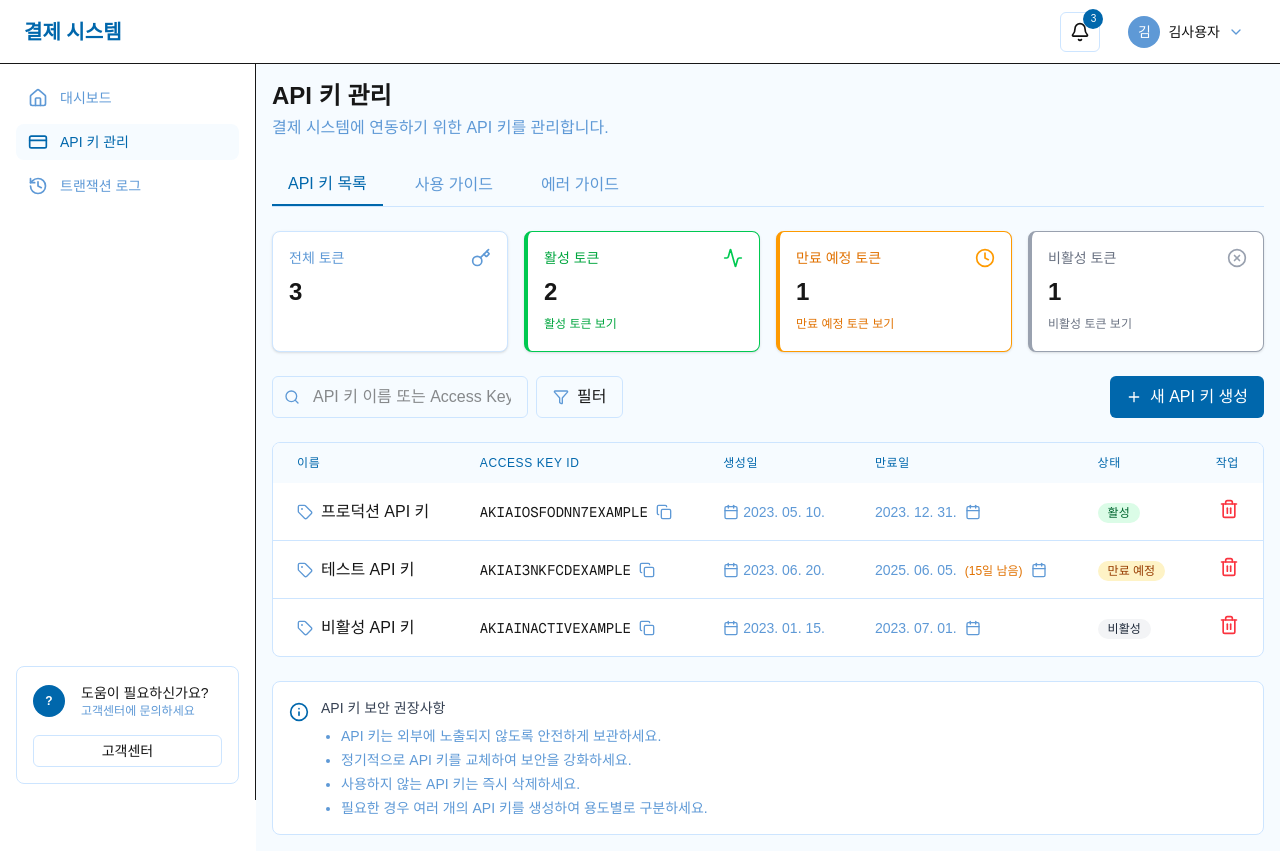
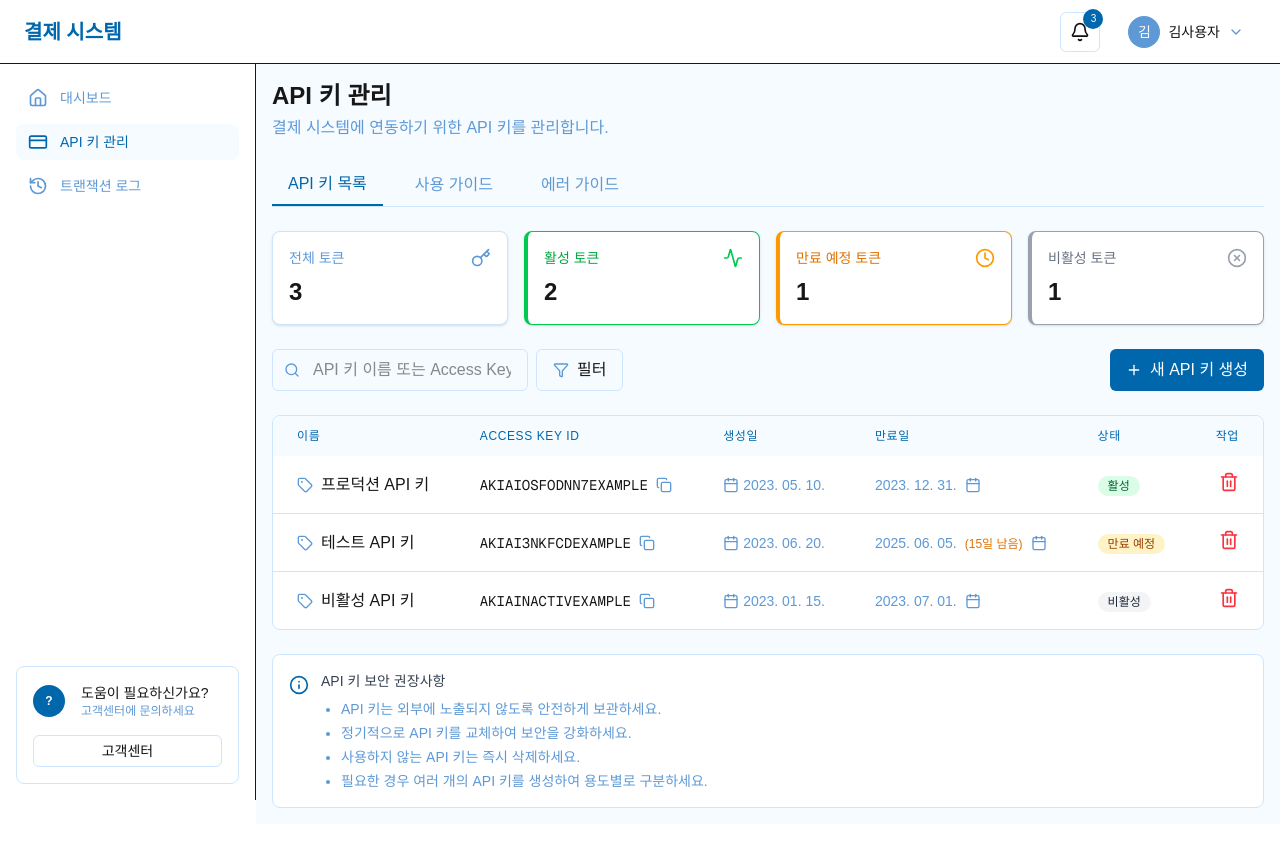
Before and after one commit to WON-Q/pg-client, a Next.js app: page /user/dashboard/api-keys in a window 1280 px wide. After the commit the page ends 824 px from the top, so only its background shows below. Built offline with nearby package versions, Linux system fonts and the light colour scheme.

Commit message:
update: 필터 수정

```diff
--- a/app/(dashboard)/user/dashboard/api-keys/components/ApiKeysList.tsx
+++ b/app/(dashboard)/user/dashboard/api-keys/components/ApiKeysList.tsx
@@ -310,12 +310,6 @@ export default function ApiKeysList() {
             <Activity className="h-5 w-5 text-green-500" />
           </div>
           <p className="text-2xl font-bold mt-2">{tokenStats.active}</p>
-          <button
-            className="text-xs text-green-600 hover:underline mt-2"
-            onClick={() => toggleStatusFilter("active")}
-          >
-            활성 토큰 보기
-          </button>
         </div>
 
         <div className="bg-white p-4 rounded-lg border-l-4 border border-amber-500 shadow-sm">
@@ -324,12 +318,6 @@ export default function ApiKeysList() {
             <Clock className="h-5 w-5 text-amber-500" />
           </div>
           <p className="text-2xl font-bold mt-2">{tokenStats.expiring}</p>
-          <button
-            className="text-xs text-amber-600 hover:underline mt-2"
-            onClick={() => toggleStatusFilter("expiring")}
-          >
-            만료 예정 토큰 보기
-          </button>
         </div>
 
         <div className="bg-white p-4 rounded-lg border-l-4 border border-gray-400 shadow-sm">
@@ -338,12 +326,6 @@ export default function ApiKeysList() {
             <XCircle className="h-5 w-5 text-gray-400" />
           </div>
           <p className="text-2xl font-bold mt-2">{tokenStats.inactive}</p>
-          <button
-            className="text-xs text-gray-500 hover:underline mt-2"
-            onClick={() => toggleStatusFilter("inactive")}
-          >
-            비활성 토큰 보기
-          </button>
         </div>
       </div>
 
```
